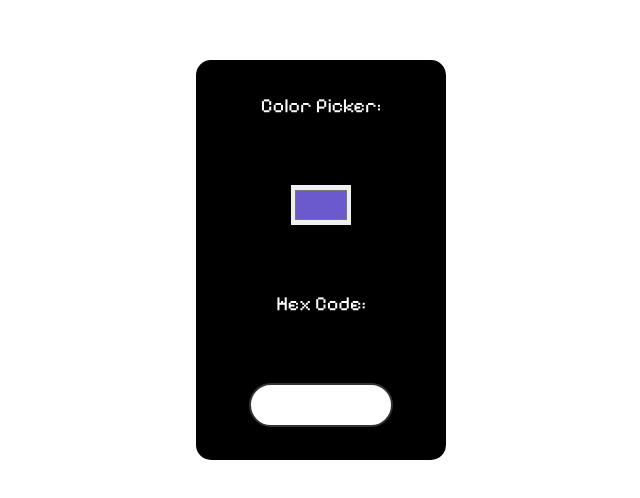
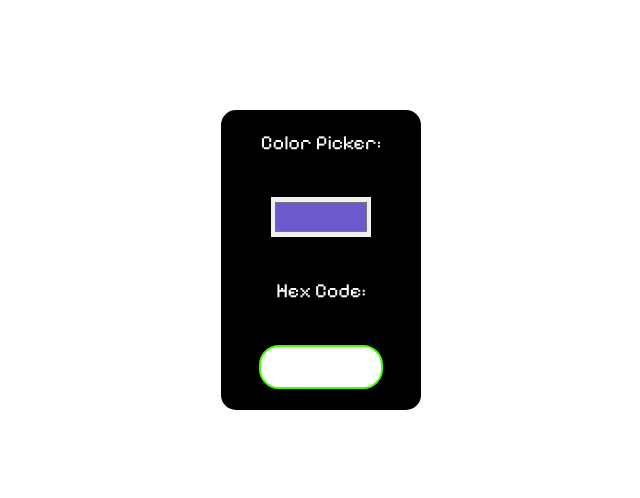
Before and after one commit to GrandioseBehavior/hex-code, a plain HTML site: page index.html in a window 1280 px wide. Shown: the part 140-638 px from the top of the page, without its empty margins (319-959 px from the left). Drawn offline with Linux system fonts and the light colour scheme.

Commit message:
Update index.html

```diff
--- a/index.html
+++ b/index.html
@@ -15,16 +15,16 @@
             place-items: center;
             height: 100vh;
             font-size: 20px;
+			font-family: "Pixelify Sans", sans;
         }
         .main {
-            height: 400px;
-            width: 250px;
+            height: 300px;
+            width: 200px;
             background: #000;
             border-radius: 10px;
             display: grid;
             place-items: center;
             color: #fff;
-            font-family: "Pixelify Sans", sans;
             border-radius: 15px;
         }
         #colorPicker {
@@ -32,27 +32,28 @@
             outline: none;
             border: none;
             height: 40px;
-            width: 60px;
-            cursor: pointer;
+            width: 100px;
+            cursor: crosshair;
         }
         #box {
             outline: none;
-            border: 2px solid #333;
-            border-radius: 50px;
+            border: 2px solid #44ff00;
+            border-radius: 20px;
             height: 40px;
-            width: 120px;
+            width: 100px;
             padding: 0 10px;
+
         }
   </style>
 </head>
 <body>
  <div class="main">
-        <!-- To select the color -->
+
         Color Picker: <input type="color"
             id="colorPicker" value="#6a5acd">
 
-        <!-- To display hex code of the color -->
         Hex Code: <input type="text" id="box">
+
     </div>
   <script>
         function myColor() {
```
